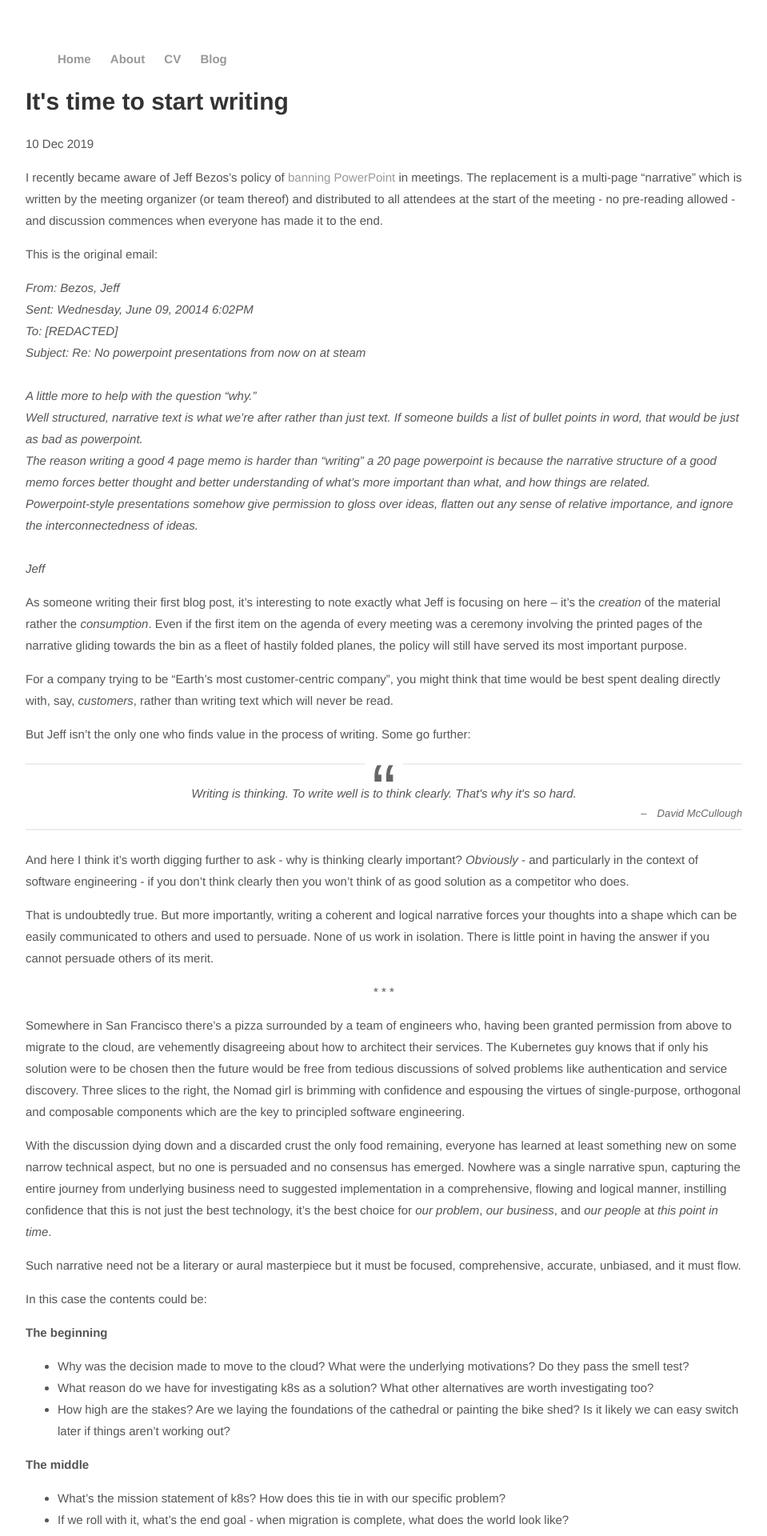
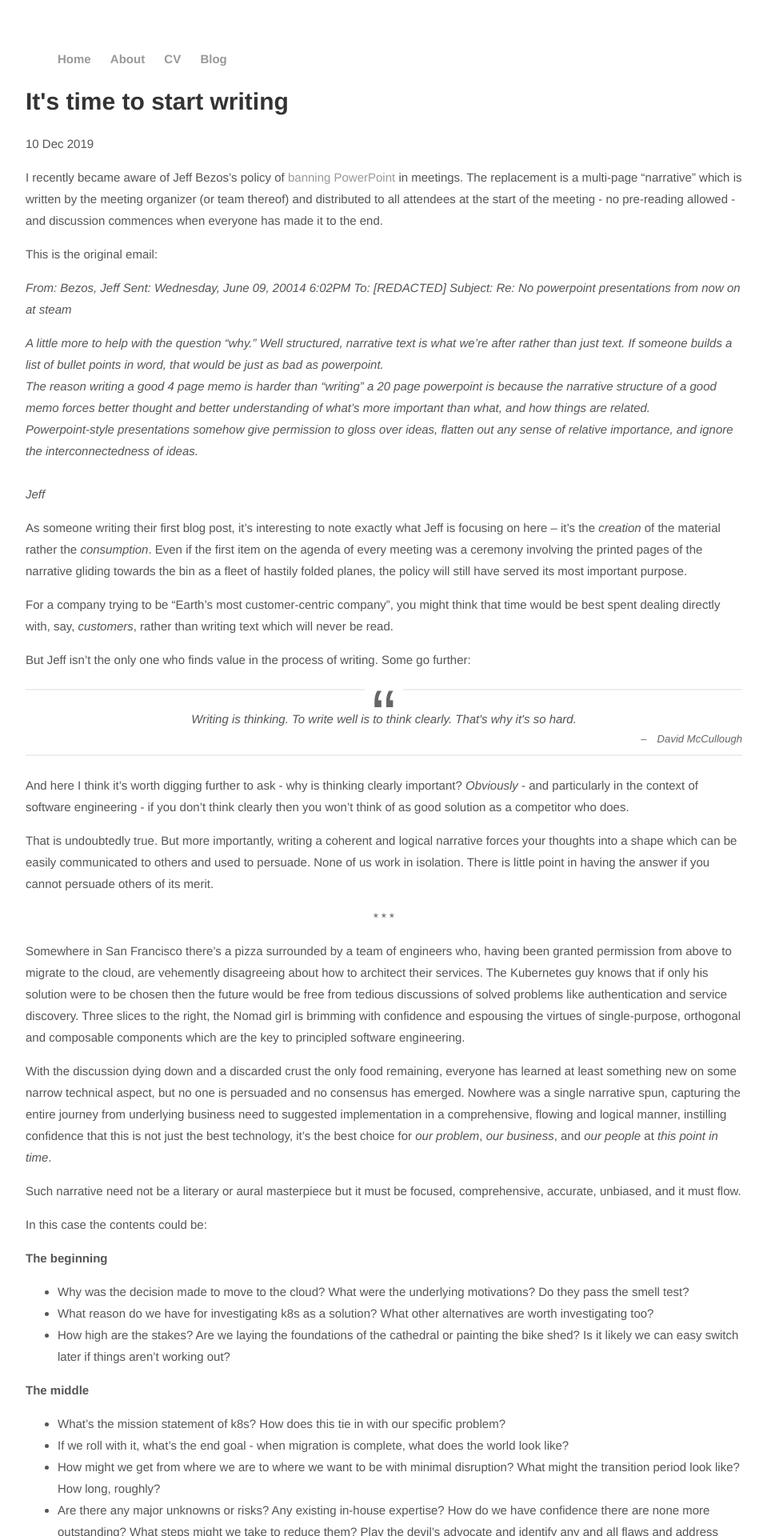
Before and after one commit to alexnixon/alexnixon.github.io, a Jekyll site: the page built from _posts/2019-12-10-introduction.md, in a window 1280 px wide. Shown: the top 1920 px of the page at 80% size, without its empty margins (160-1119 px from the left). Built offline with Jekyll 4.4.1, drawn with Linux system fonts in a browser that asks for light colours; comment, search, counter and statistics services are not loaded.

Commit message:
Asdfghjkl2

```diff
--- a/_posts/2019-12-10-introduction.md
+++ b/_posts/2019-12-10-introduction.md
@@ -8,12 +8,12 @@
 
 This is the original email:
 
-*From: Bezos, Jeff* \
-*Sent: Wednesday, June 09, 20014 6:02PM* \
-*To: [REDACTED]* \
-*Subject: Re: No powerpoint presentations from now on at steam* \
-\
-*A little more to help with the question "why."*\
+*From: Bezos, Jeff*
+*Sent: Wednesday, June 09, 20014 6:02PM*
+*To: [REDACTED]*
+*Subject: Re: No powerpoint presentations from now on at steam*
+
+*A little more to help with the question "why."*
 *Well structured, narrative text is what we're after rather than just text. If someone builds a list of bullet points in word, that would be just as bad as powerpoint.*\
 *The reason writing a good 4 page memo is harder than "writing" a 20 page powerpoint is because the narrative structure of a good memo forces better thought and better understanding of what's more important than what, and how things are related.*\
 *Powerpoint-style presentations somehow give permission to gloss over ideas, flatten out any sense of relative importance, and ignore the interconnectedness of ideas.*\
```
